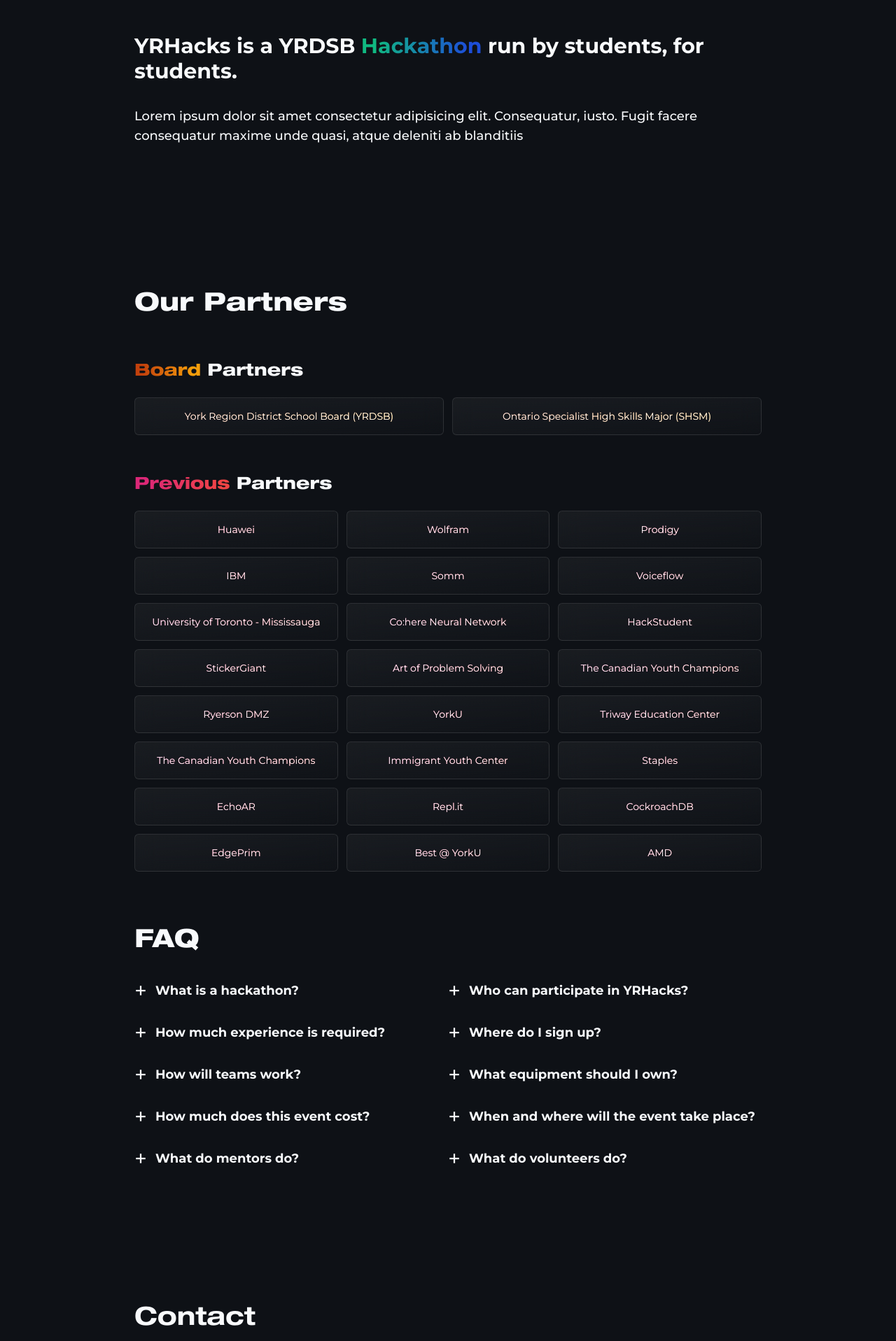
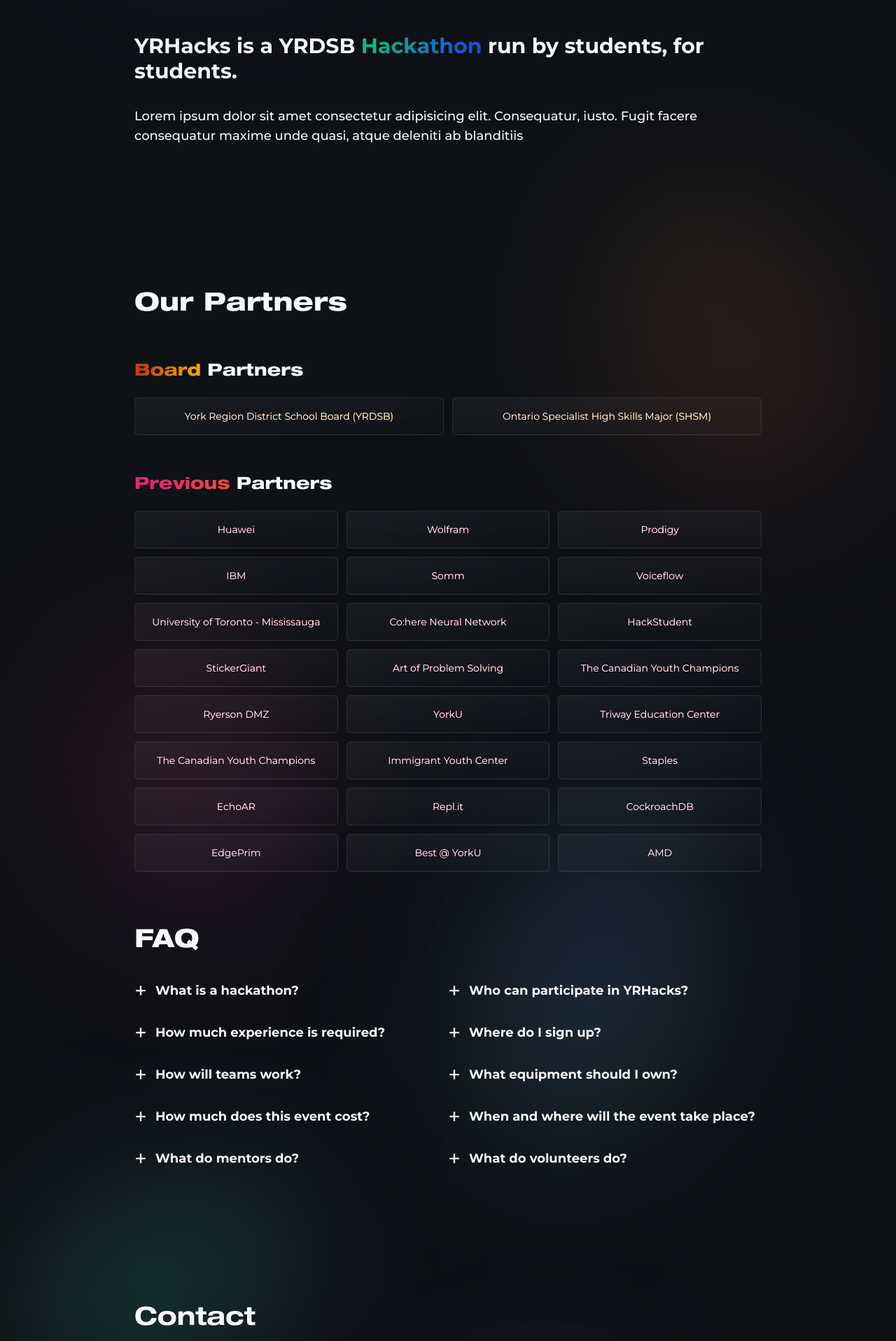
Before and after one commit to yrhacks/yrhacks-website-2024, a Next.js app: page / in a window 1280 px wide. Shown: the part 880-2797 px from the top of the page at 70% size. Built offline with nearby package versions, Linux system fonts and the light colour scheme.

Commit message:
new blobs

```diff
--- a/components/contact/index.tsx
+++ b/components/contact/index.tsx
@@ -46,27 +46,8 @@ const Contact = () => {
       id="contact"
       className="relative bg-transparent w-screen flex flex-col justify-center items-start px-5 md:px-10 lg:px-48 py-20"
     >
-      {/*
-      <div className="absolute -top-24 -left-48 rotate-90 md:-top-96 md:-left-44 lg:-top-96 lg:-left-40 w-[512px] h-[512px] md:w-[800px] md:h-[800px] opacity-40 blur-2xl">
-        <Image
-          src="/assets/img/faq-gradient-left.svg"
-          alt="gradient"
-          layout="fill"
-          objectFit="contain"
-          quality={100}
-          priority
-        />
-      </div>
-      <div className="absolute bottom-0 -right-48 md:bottom-32 md:right-32 lg:-bottom-20 lg:right-48 w-[512px] h-[512px] md:w-[700px] md:h-[700px] opacity-40 blur-2xl">
-        <Image
-          src="/assets/img/contact-gradient.svg"
-          alt="gradient"
-          layout="fill"
-          objectFit="contain"
-          quality={100}
-          priority
-        />
-  </div>*/}
+      <div className="absolute -top-24 -left-48 rotate-90 md:-top-96 md:-left-44 lg:-top-96 lg:-left-40 w-[512px] h-[512px] md:w-[800px] md:h-[800px] opacity-40 blur-2xl faq-gradient-left" />
+      <div className="absolute bottom-0 -right-48 md:bottom-32 md:right-32 lg:-bottom-20 lg:right-48 w-[512px] h-[512px] md:w-[700px] md:h-[700px] opacity-40 blur-2xl contact-gradient" />
       <div className="w-full h-full z-20 ">
         <h2 className="text-4xl font-semibold text-slate-50 mb-5 font-helvetica">
           Contact
--- a/components/countdown/DateUnit.tsx
+++ b/components/countdown/DateUnit.tsx
@@ -8,7 +8,7 @@ interface Props {
 const DateUnit = ({ value, unit }: Props) => {
   return (
     <div className="w-full flex flex-col items-center justify-center px-2 py-3">
-      <h2 className="text-2xl gradient-purple text-transparent !bg-clip-text font-helvetica font-bold md:text-6xl">
+      <h2 className="text-2xl gradient-purple text-transparent !bg-clip-text font-helvetica font-bold sm:text-4xl md:text-6xl">
         {String(value).padStart(2, "0")}
       </h2>
       <p className="text-sm placeholder:font-semibold text-stone-200 md:text-2xl">
--- a/components/hero/index.tsx
+++ b/components/hero/index.tsx
@@ -40,27 +40,8 @@ const Hero = () => {
 
   return (
     <header className="relative w-screen h-screen flex flex-col justify-center items-start bg-transparent pt-10 px-5 md:px-10 lg:px-48">
-      {/*
-      <div className="absolute top-64 -left-48 md:top-80 md:-left-44 lg:top-48 lg:-left-40 w-[512px] h-[512px] md:w-[800px] md:h-[800px] opacity-50 blur-2xl">
-        <Image
-          src="/assets/img/hero-gradient-left.svg"
-          alt="gradient"
-          layout="fill"
-          objectFit="contain"
-          quality={100}
-          priority
-        />
-      </div>
-      <div className="absolute -top-4 -right-40 lg:-top-8 lg:-right-24 w-[512px] h-[512px] md:w-[800px] md:h-[800px] opacity-50 blur-2xl">
-        <Image
-          src="/assets/img/hero-gradient-right.svg"
-          alt="gradient"
-          layout="fill"
-          objectFit="contain"
-          quality={100}
-          priority
-        />
-  </div>*/}
+      <div className="absolute -top-4 -right-40 lg:-top-8 lg:-right-24 w-[512px] h-[512px] md:w-[800px] md:h-[800px] opacity-50 blur-2xl hero-gradient-right" />
+      <div className="absolute top-64 -left-48 md:top-80 md:-left-44 lg:top-48 lg:-left-40 w-[512px] h-[512px] md:w-[800px] md:h-[800px] opacity-50 blur-2xl hero-gradient-right" />
       <div className="bg-transparent z-10 w-full">
         <p className="text-sm font-semibold text-slate-50/50">SPRING 2023</p>
         <h1 className="text-5xl md:text-6xl lg:text-7xl font-bold my-1 font-helvetica text-slate-50">
--- a/components/nav/index.tsx
+++ b/components/nav/index.tsx
@@ -21,7 +21,7 @@ const Nav = () => {
             href="/#"
           >
             <Image
-              src="/assets/Logo.svg"
+              src="/assets/logos/logo-144x144.png"
               alt="YRHacks Logo"
               width={60}
               height={60}
--- a/components/partners/index.tsx
+++ b/components/partners/index.tsx
@@ -8,6 +8,9 @@ const Partners = () => {
       id="partners"
       className="w-screen relative flex flex-col justify-start items-center bg-transparent px-5 md:px-10 lg:px-48 py-20"
     >
+      <div className="absolute bottom-0 -left-48 md:bottom-48 md:-left-44 lg:-bottom-48 lg:-left-40 w-[512px] h-[512px] md:w-[800px] md:h-[800px] opacity-40 blur-2xl partners-gradient-left" />
+      <div className="absolute -top-72 -right-48 w-[512px] h-[512px] md:w-[900px] md:h-[900px] opacity-40 blur-2xl partners-gradient-right" />
+      <div className="absolute -bottom-1/2 right-0 rotate-45 w-[512px] h-[512px] md:w-[900px] md:h-[900px] opacity-40 blur-2xl faq-gradient-right" />
       {/*
       <div className="absolute bottom-0 -left-48 md:bottom-48 md:-left-44 lg:-bottom-48 lg:-left-40 w-[512px] h-[512px] md:w-[800px] md:h-[800px] opacity-40 blur-2xl">
         <Image
--- a/styles/globals.css
+++ b/styles/globals.css
@@ -169,6 +169,46 @@ a {
   font-weight: bold;
 }
 
+.hero-gradient-right {
+  background-image: url("/assets/img/hero-gradient-right.svg");
+}
+
+.hero-gradient-left {
+  background-image: url("/assets/img/hero-gradient-left.svg");
+}
+
+.partners-gradient-left {
+  background-image: url("/assets/img/partners-gradient-left.svg");
+}
+
+.partners-gradient-right {
+  background-image: url("/assets/img/partners-gradient-right.svg");
+}
+
+.faq-gradient-left {
+  background-image: url("/assets/img/faq-gradient-left.svg");
+}
+
+.faq-gradient-right {
+  background-image: url("/assets/img/faq-gradient-right.svg");
+}
+
+.contact-gradient {
+  background-image: url("/assets/img/contact-gradient.svg");
+}
+
+.hero-gradient-right,
+.hero-gradient-left,
+.partners-gradient-left,
+.partners-gradient-right,
+.faq-gradient-left,
+.faq-gradient-right,
+.contact-gradient {
+  background-repeat: no-repeat;
+  background-size: cover;
+  background-position: center;
+}
+
 input:focus,
 textarea:focus,
 button:focus {
@@ -180,9 +220,3 @@ button:focus {
     color-scheme: dark;
   }
 }
-/*
-@media (max-width: 768px) {
-  .body-container {
-    background-image: url("../public/assets/img/mobile-background.png");
-  }
-}*/
```
Also changed, not shown: public/assets/img/mobile-background.png (deleted), 1 other file (tests, documents, lock files or other folders).
